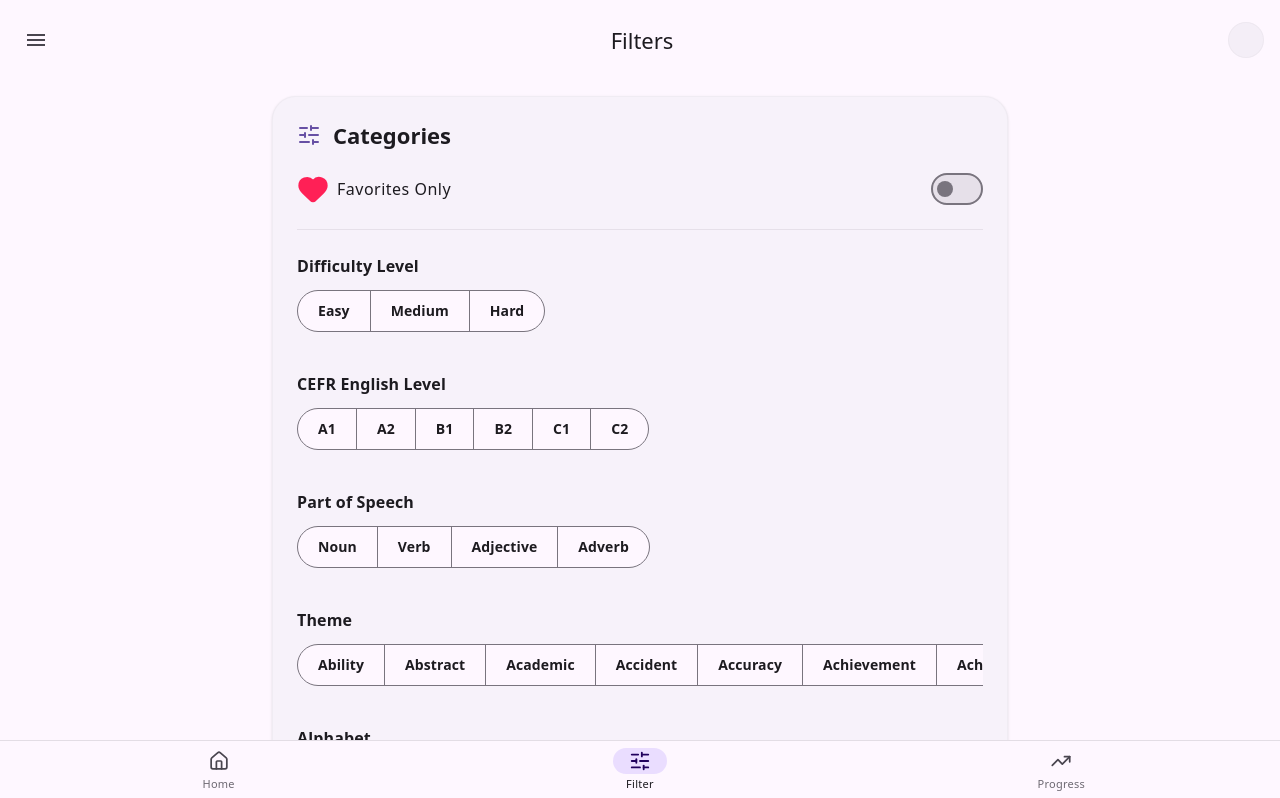
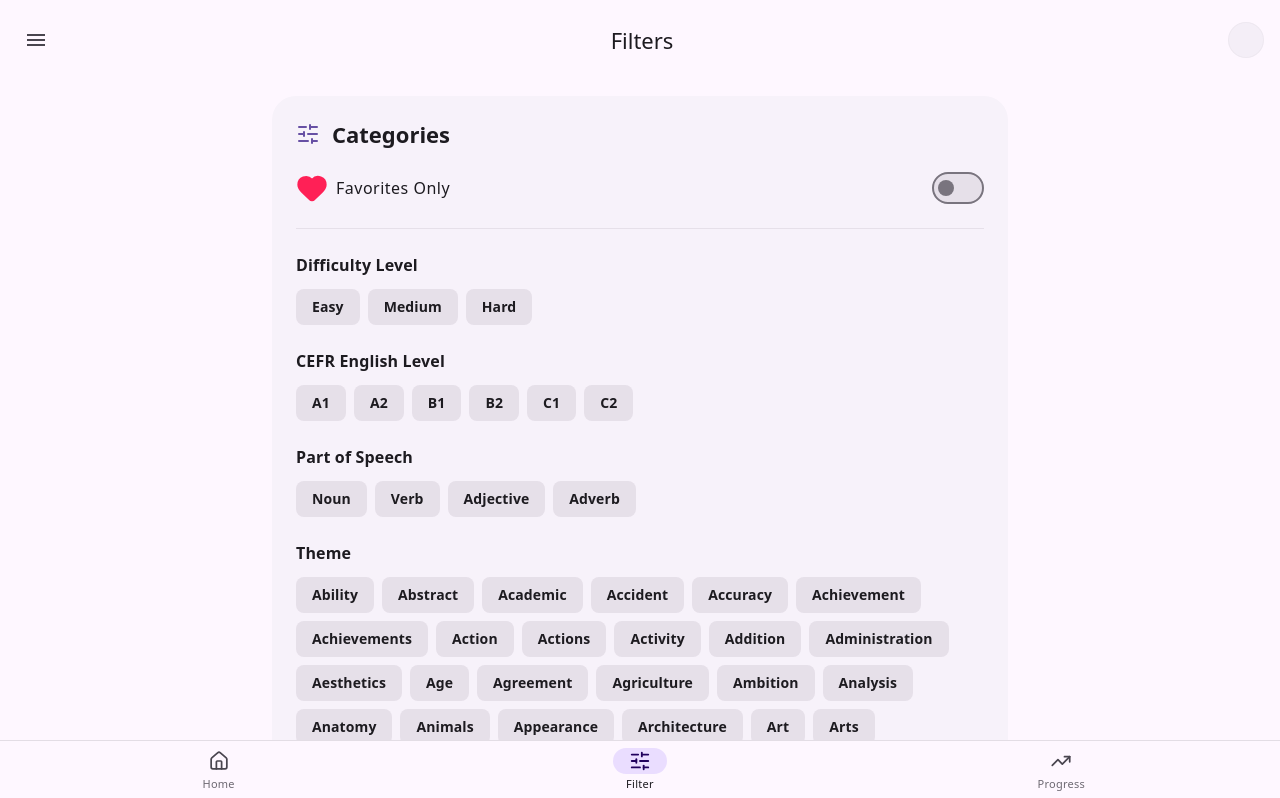
Before and after one commit to shafiullahcrazyman/Vocabify, a React (Vite) app: page /#/filter in a window 1280 px wide. Shown: the top 798 px of the page. Built offline with nearby package versions, Linux system fonts and the light colour scheme.

Commit message:
Add files via upload

```diff
--- a/src/screens/Filter.tsx
+++ b/src/screens/Filter.tsx
@@ -1,7 +1,7 @@
 import React, { useMemo } from 'react';
-import { motion, AnimatePresence } from 'motion/react';
+import { motion } from 'motion/react';
 import { useAppContext } from '../context/AppContext';
-import { SlidersHorizontal, Heart, Check } from 'lucide-react';
+import { SlidersHorizontal, Heart } from 'lucide-react';
 import { triggerHaptic } from '../utils/haptics';
 import { TopAppBar } from '../components/TopAppBar';
 
@@ -37,69 +37,26 @@ export const Filter: React.FC = () => {
     return Array.from(themesSet).sort();
   }, [words]);
 
-  // M3 Connected Button Group (Segmented Buttons)
-  const ConnectedFilterGroup = ({
-    title,
-    category,
-    options
-  }: {
-    title: string,
-    category: keyof typeof filters,
-    options: string[]
-  }) => (
-    <div className="mb-8">
+  const FilterSection = ({ title, category, options }: { title: string, category: keyof typeof filters, options: string[] }) => (
+    <div className="mb-6">
       <h3 className="m3-title-medium text-on-surface mb-3">{title}</h3>
-
-      {/* Scrollable wrapper ensuring the group stays on one line and the pill shape never breaks */}
-      <div className="w-full overflow-x-auto touch-pan-x pb-2 [&::-webkit-scrollbar]:hidden [-ms-overflow-style:'none'] [scrollbar-width:'none']">
-
-        {/* Exact structure from your snippet */}
-        <div className="inline-flex rounded-full border border-outline overflow-hidden bg-surface">
+      <div className="flex flex-wrap gap-2">
         {options.map((opt) => {
           const isSelected = (filters[category] as string[]).includes(opt);
-
           return (
             <button
               key={opt}
               onClick={() => toggleFilter(category, opt)}
-                className={`relative px-5 py-2.5 m3-label-large transition-colors border-r border-outline last:border-r-0
-                ${isSelected ? "text-on-primary-container" : "text-on-surface hover:bg-surface-variant/40"}
-                `}
+              className={`px-4 py-2 rounded-lg m3-label-large transition-colors duration-200 active:scale-[0.96] ${
+                isSelected
+                  ? 'bg-primary text-on-primary'
+                  : 'bg-surface-container-highest text-on-surface hover:bg-surface-variant'
+              }`}
             >
-                {/* Animated Background mimicking your snippet */}
-                <AnimatePresence>
-                  {isSelected && (
-                    <motion.div
-                      layoutId={`segment-${category}-${opt}`} // Unique ID for spring animation
-                      initial={{ opacity: 0 }}
-                      animate={{ opacity: 1 }}
-                      exit={{ opacity: 0 }}
-                      className="absolute inset-0 bg-primary-container z-0"
-                      transition={{ type: "spring", stiffness: 400, damping: 30 }}
-                    />
-                  )}
-                </AnimatePresence>
-
-                {/* Text and Icon container sitting above the background */}
-                <span className="relative z-10 flex items-center justify-center gap-2 whitespace-nowrap">
-                  {isSelected && (
-                    <motion.div
-                      initial={{ scale: 0, width: 0, opacity: 0 }}
-                      animate={{ scale: 1, width: "auto", opacity: 1 }}
-                      exit={{ scale: 0, width: 0, opacity: 0 }}
-                      className="flex items-center justify-center"
-                    >
-                      <Check className="w-4 h-4" strokeWidth={2.5} />
-                    </motion.div>
-                  )}
-                  <span className={category === 'cefr' || category === 'letter' ? 'uppercase' : 'capitalize'}>
-                    {opt}
-                  </span>
-                </span>
+              <span className={category === 'cefr' ? 'uppercase' : 'capitalize'}>{opt}</span>
             </button>
           );
         })}
-        </div>
       </div>
     </div>
   );
@@ -115,7 +72,7 @@ export const Filter: React.FC = () => {
         className="pb-24 max-w-3xl mx-auto pt-4"
       >
         <div className="px-4 space-y-8">
-          <section className="bg-surface-container-low rounded-3xl p-6 shadow-sm border border-outline/5">
+          <section className="bg-surface-container-low rounded-3xl p-6">
             <div className="flex items-center mb-4 text-on-surface">
               <SlidersHorizontal className="w-6 h-6 mr-3 text-primary" />
               <h2 className="m3-title-large">Categories</h2>
@@ -150,23 +107,42 @@ export const Filter: React.FC = () => {
                     }`} />
                   </div>
                 </div>
+
               </label>
             </div>
 
-            {/* Dynamic Connected Button Groups */}
-            <ConnectedFilterGroup title="Difficulty Level" category="level" options={levels} />
-            <ConnectedFilterGroup title="CEFR English Level" category="cefr" options={cefrLevels} />
-            <ConnectedFilterGroup title="Part of Speech" category="pos" options={pos} />
+            <FilterSection title="Difficulty Level" category="level" options={levels} />
+            <FilterSection title="CEFR English Level" category="cefr" options={cefrLevels} />
+            <FilterSection title="Part of Speech" category="pos" options={pos} />
 
             {dynamicThemes.length > 0 && (
-              <ConnectedFilterGroup title="Theme" category="theme" options={dynamicThemes} />
+              <FilterSection title="Theme" category="theme" options={dynamicThemes} />
             )}
 
-            <ConnectedFilterGroup title="Alphabet" category="letter" options={letters} />
-
+            <div className="mb-6">
+              <h3 className="m3-title-medium text-on-surface mb-3">Alphabet</h3>
+              <div className="flex flex-wrap gap-1">
+                {letters.map((letter) => {
+                  const isSelected = filters.letter.includes(letter);
+                  return (
+                    <button
+                      key={letter}
+                      onClick={() => toggleFilter('letter', letter)}
+                      className={`w-10 h-10 rounded-full m3-label-large flex items-center justify-center transition-colors duration-200 active:scale-[0.94] ${
+                        isSelected
+                          ? 'bg-primary text-on-primary'
+                          : 'bg-surface-container-highest text-on-surface hover:bg-surface-variant'
+                      }`}
+                    >
+                      {letter}
+                    </button>
+                  );
+                })}
+              </div>
+            </div>
             <button
               onClick={handleClearFilters}
-              className="w-full mt-6 py-4 rounded-full bg-error text-on-error m3-label-large shadow-sm hover:bg-error/90 transition-all duration-200 active:scale-[0.98]"
+              className="w-full py-3 rounded-full bg-error text-on-error m3-label-large hover:bg-error/90 transition-colors duration-200 active:scale-[0.98]"
             >
               Clear All Filters
             </button>
```
Lines whose indentation alone changed are shown as unchanged.
